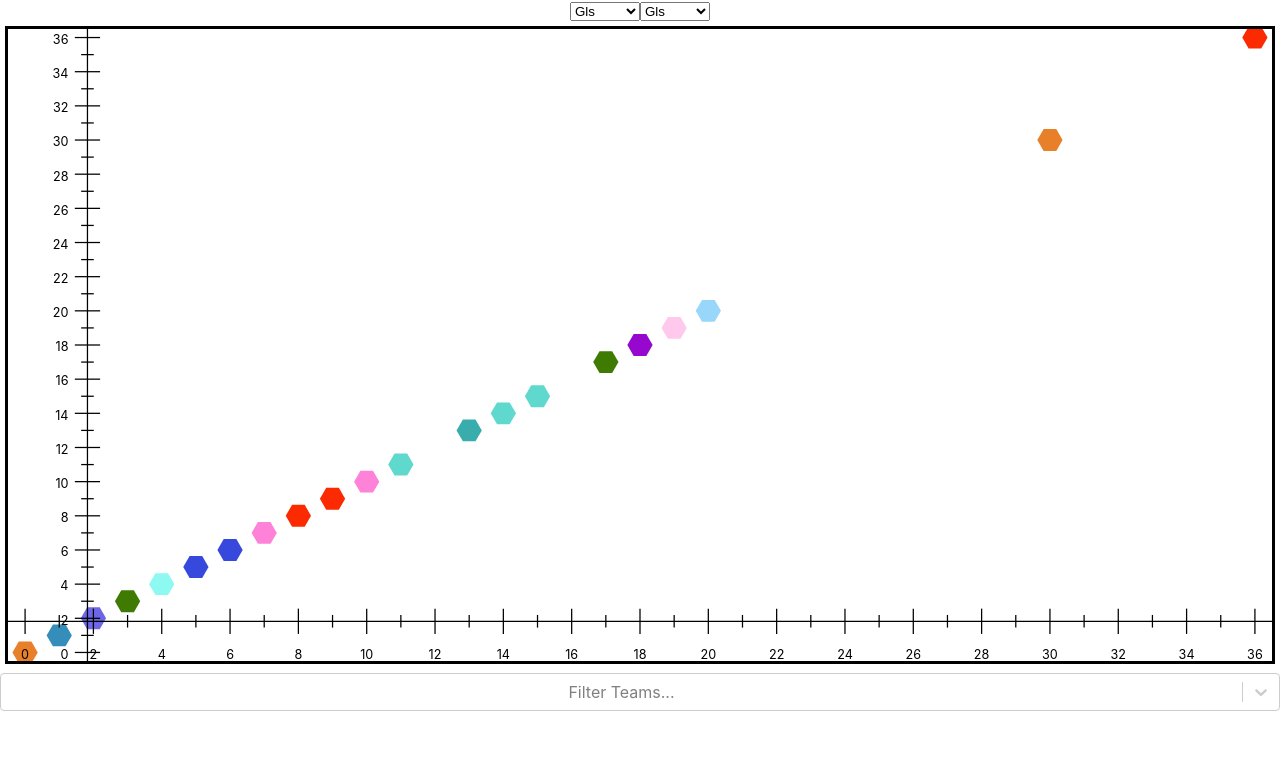
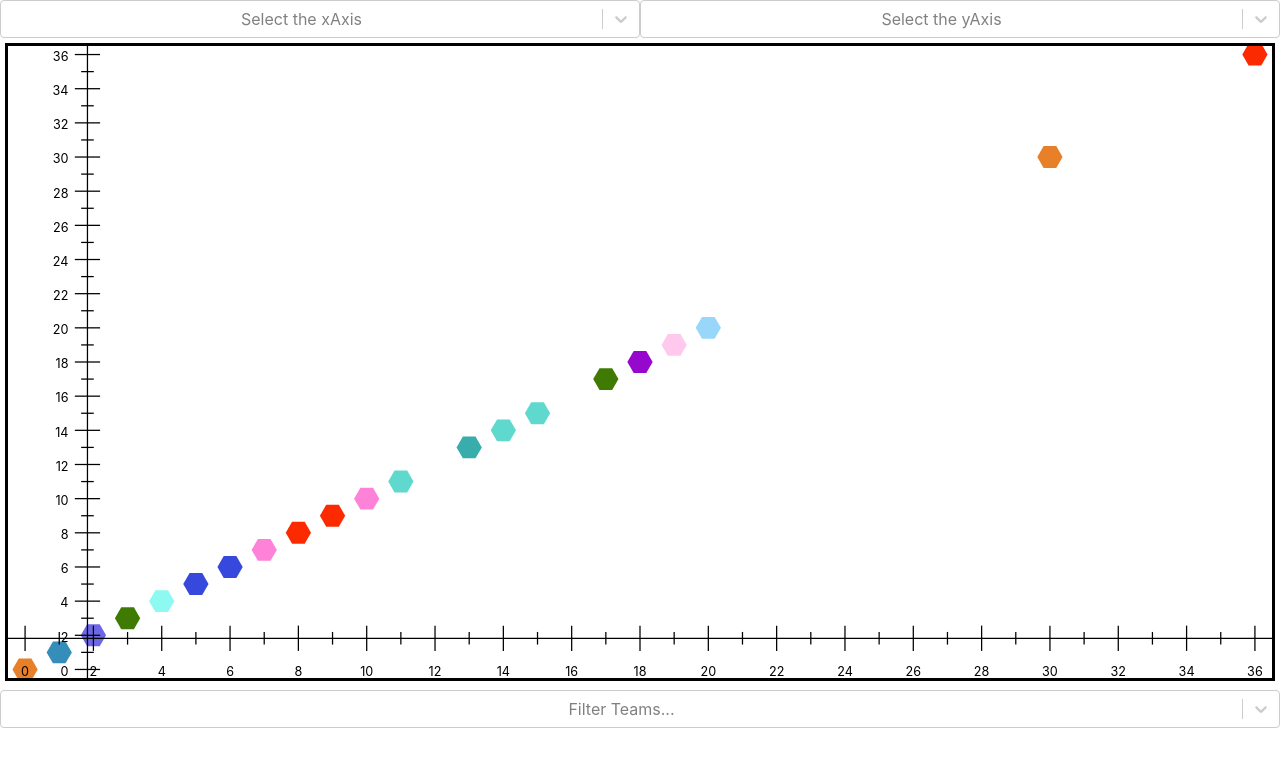
Before and after one commit to Nuri-G/ForwardThinkers, a React (Create React App) app: page / in a window 1280 px wide. Shown: the top 766 px of the page. Built offline with nearby package versions, Linux system fonts and the light colour scheme.

Commit message:
Better axis selector

```diff
--- a/src/App.css
+++ b/src/App.css
@@ -36,3 +36,8 @@
     transform: rotate(360deg);
   }
 }
+
+.Axis-Select {
+  display: inline-block;
+  width: 50%;
+}
--- a/src/App.js
+++ b/src/App.js
@@ -165,19 +165,9 @@ class Circles extends React.Component {
     createDropdown(axis) {
         if (this.state != null && this.state.data != null && this.state.data.length > 0) {
             let labels = Object.keys(this.state.data[0]['Performance']);
-            return ( //So either this dropdown is for just the y-axis (since we could keep the x-axis as minutes played) or we have two dropdowns
-                <select onChange={(e) => this.updateAxis(axis, e.target.value)}>
-                    <optgroup label={'Select the ' + axis}>
-                        {labels.map((option, i) => {
-                            return (
-                                <option key={i} value={option}>
-                                    {option}
-                                </option>
-                            )
-                        })}
-                    </optgroup>
-                </select>
-            )
+            let options = [...labels].map(a => {return {'value': a, 'label': a}});
+
+            return (<Select className='Axis-Select' placeholder={"Select the " + axis} options={options} onChange={(value, label) => {this.updateAxis(axis, value.value)}} />)
         }
     }
 
@@ -267,7 +257,7 @@ class Circles extends React.Component {
                         r=".5"
                         fill={color}
                         onClick={handleClick}
-                        onMouseEnter={handleHover}
+                        //onMouseEnter={handleHover}
                     //onMouseLeave={handleMouseLeave}
                     />
                 );
```
